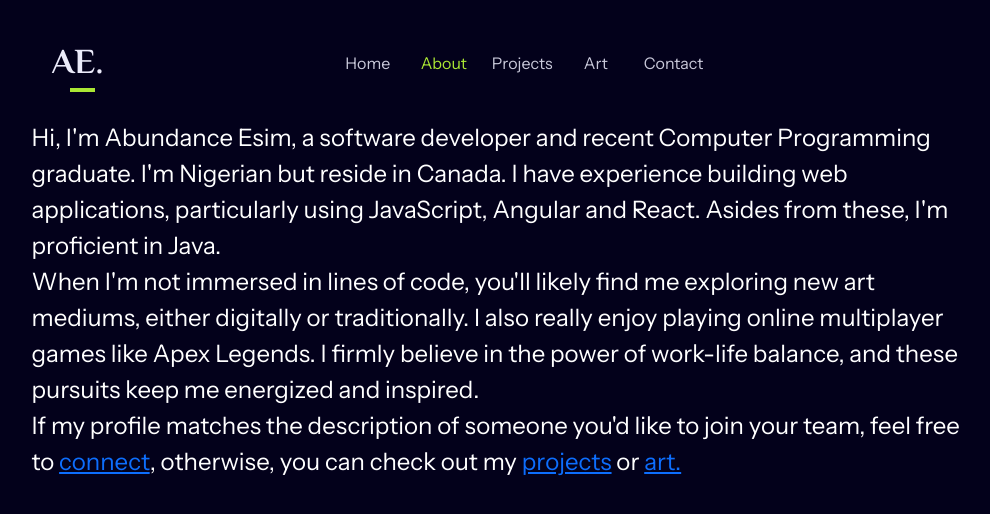
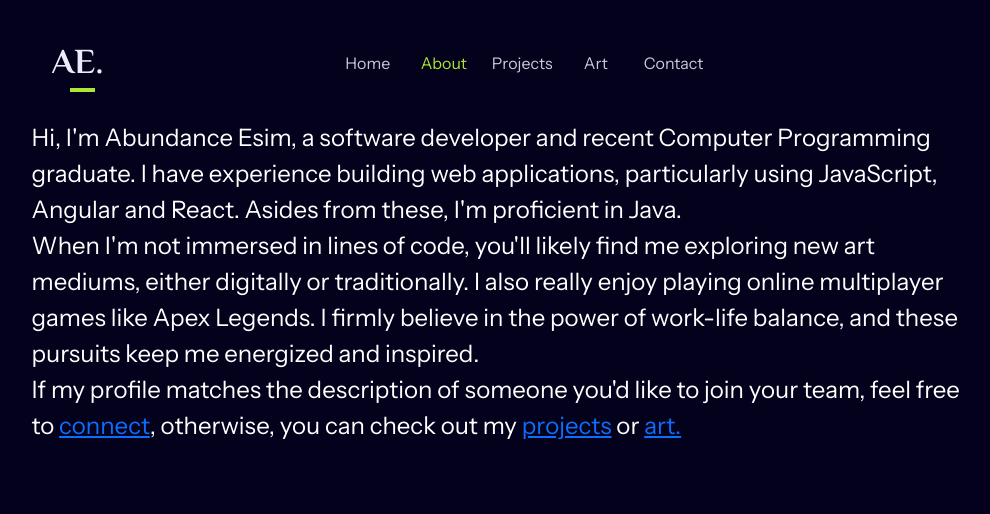
Before and after one commit to abundanceesim/website-portfolio, a React (Create React App) app in the folder client/: page /about in a window 1280 px wide. Shown: the top 514 px of the page, without its empty margins (133-1123 px from the left). Built offline with nearby package versions, Linux system fonts and the light colour scheme.

Commit message:
Update style

```diff
--- a/client/src/App.css
+++ b/client/src/App.css
@@ -403,6 +403,7 @@ ul.nav-menu > a {
   }
 
   .introPara {
+    width: 55vw;
     font-size: 1.2rem;
   }
 
@@ -425,10 +426,6 @@ ul.nav-menu > a {
 
   textarea::placeholder {
     font-size: 1.15rem;
-  }
-
-  .message {
-
   }
 
   .contact-heading > h1 {
--- a/client/src/pages/About.jsx
+++ b/client/src/pages/About.jsx
@@ -9,7 +9,7 @@ export default function About() {
           <div className="col">
             <div className="about-txt about-txt-primary">
               Hi, I'm Abundance Esim, a software developer and recent Computer
-              Programming graduate. I'm Nigerian but reside in Canada. I have
+              Programming graduate. I have
               experience building web applications, particularly using
               JavaScript, Angular and React. Asides from these, I'm proficient
               in Java.
```
